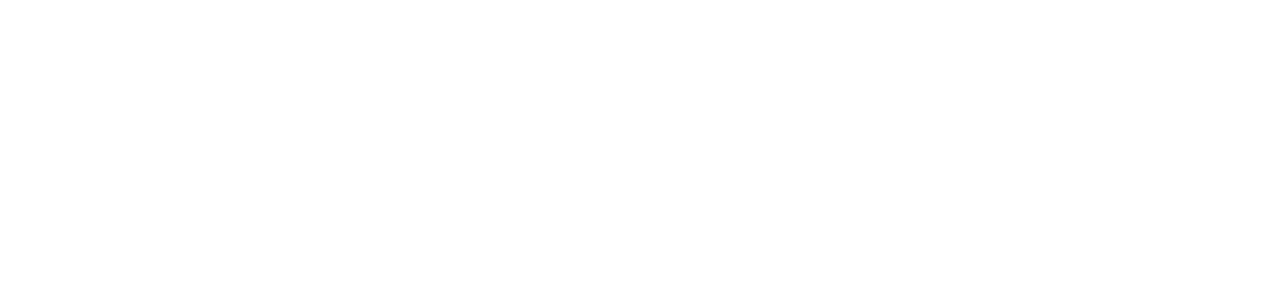
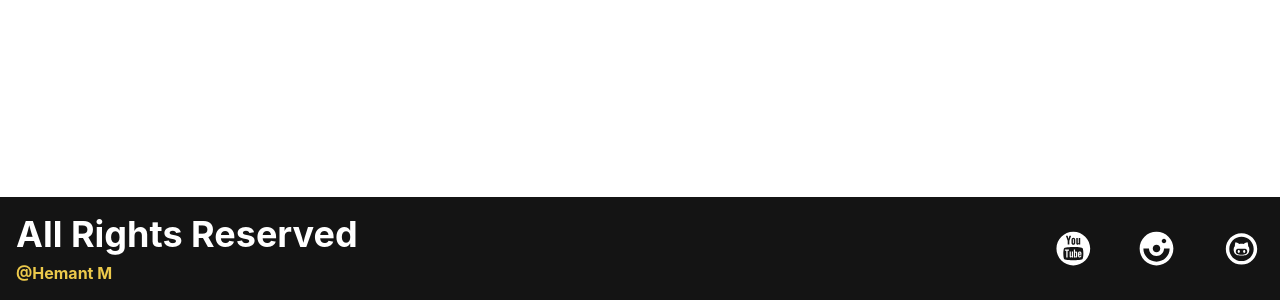
Before and after one commit to hemantmm/TradePros, a React (Create React App) app in the folder course-bundle/: page / in a window 1280 px wide. Shown: the part 1558-1858 px from the top of the page. Before the commit the page ends 1755 px from the top, so only its background shows below. Built offline with nearby package versions, Linux system fonts and the light colour scheme.

Commit message:
course page

```diff
--- a/course-bundle/src/App.js
+++ b/course-bundle/src/App.js
@@ -1,8 +1,9 @@
 import React from 'react';
 import {BrowserRouter as Router, Route,Routes} from 'react-router-dom'
 import Home from './components/Home/Home';
-import Header from './components/Layout/Header';
+import Header from './components/Layout/Header/Header';
 import Courses from './components/Courses/Courses';
+import Footer from './components/Layout/Footer/Footer';
 
 function App() {
   return (
@@ -13,6 +14,7 @@ function App() {
         <Route path='/' element={<Home />} />
         <Route path='/courses' element={<Courses />} />
       </Routes>
+      <Footer />
     </Router>
     </>
   );
--- a/course-bundle/src/components/Courses/Courses.jsx
+++ b/course-bundle/src/components/Courses/Courses.jsx
@@ -1,8 +1,74 @@
-import React from 'react'
+import React, { useState } from 'react'
+import {Button, Container, HStack, Heading, Image, Input, Stack, Text, VStack} from '@chakra-ui/react'
+import {Link} from 'react-router-dom'
+
+const Course=({views,title,imageSrc,id,addToPlaylistHandler,creator,description,lectureCount})=>{
+  return(
+    <VStack className='course' alignItems={['center','flex-start']}>
+      <Image src={imageSrc} boxSize="60" objectFit={'contain'} />
+      <Heading textAlign={["center",'left']} maxW="200px" fontFamily={'sans-serif'} noOfLines={3} children={title} size={'sm'} />
+      <Text children={description} noOfLines={2} />
+
+      <HStack>
+      <Text children={'Creator'} fontWeight={'bold'} textTransform="uppercase" />
+
+      <Text children={creator} fontFamily={'body'} textTransform="uppercase" />
+
+      </HStack>
+
+      <Heading textAlign={'center'} size="xs" children={`Lectures - ${lectureCount}`} textTransform='uppercase' />
+
+      <Heading size="xs" children={`Views - ${views}`} textTransform='uppercase' />
+
+      <Stack direction={['column','row']} alignItems='center'>
+        <Link to={`/course/${id}`}>
+          <Button colorScheme={'yellow'}>Watch Now</Button>
+        </Link>
+
+        <Button variant={'ghost'} colorScheme={'yellow'} onClick={()=>addToPlaylistHandler(id)}>Add to Playlist</Button>
+
+      </Stack>
+
+    </VStack>
+  )
+}
 
 function Courses() {
+
+  const [keyword,setKeyword]=useState("")
+  const [category,setCategory]=useState("")
+
+  const addToPlaylistHandler=()=>{
+    console.log('added');
+  }
+
+  const categories=[
+    "Web Development", "DSA", "AI/ML","App Development"
+  ]
+
   return (
-    <div>Courses</div>
+    // <div>Courses</div>
+    <>
+      <Container minH={'95vh'} maxW='container.lg' paddingY={'8'}>
+        <Heading children="All Courses" m={'8'} />
+        <Input type='text' value={keyword} onChange={(e)=>setKeyword(e.target.value)} placeholder='Search a course...' focusBorderColor='yellow.500' />
+        <HStack overflowX={"auto"} paddingY="8" css={{"&::-webkit-scrollbar":{
+          display:"none"
+        }}}>
+          {
+            categories.map((item,index)=>(
+              <Button key={index} onClick={()=>setCategory(item)} minW={'60'}>
+            <Text children={item} />
+          </Button>
+            ))
+          }
+        </HStack>
+
+        <Stack direction={["column","row"]} flexWrap="wrap" justifyContent={["flex-start","space-evenly"]} alignItems={["center","flex-start"]}>
+            <Course title={"sample"} description={"sample"} views={29} imageSrc={'https://cdn.pixabay.com/photo/2017/05/10/19/29/robot-2301646_960_720.jpg'} id={'smaplpe'} creator={'sample'} lectureCount={9} addToPlaylistHandler={addToPlaylistHandler} />
+        </Stack>
+      </Container>
+    </>
   )
 }
 
--- a/course-bundle/src/components/Home/home.css
+++ b/course-bundle/src/components/Home/home.css
@@ -60,3 +60,15 @@
         width: 100%;
     }
 }
+
+.course
+{
+    width: 250px;
+    margin-bottom: 1rem;
+    transition: all 0.5s;
+}
+
+.course:hover
+{
+    transform: translateY(-10px);
+}
--- /dev/null
+++ b/course-bundle/src/components/Layout/Footer/Footer.jsx
@@ -0,0 +1,36 @@
+import { Box, HStack, Heading, Stack, VStack } from '@chakra-ui/react'
+import React from 'react'
+import {TiSocialYoutubeCircular,TiSocialInstagramCircular} from 'react-icons/ti'
+import {DiGithub} from 'react-icons/di'
+
+function Footer() {
+  return (
+    // <div>Footer</div>
+    <>
+    <Box padding={'4'} bg='blackAlpha.900' minH={'01vh'}>
+        <Stack direction={['column','row']}>
+            <VStack alignItems={['center','flex-start']} width='full'>
+                <Heading children="All Rights Reserved" color={'white'} />
+                <Heading children="@Hemant M" color={'yellow.400'} fontFamily={'body'} size={'sm'} />
+            </VStack>
+
+            <HStack spacing={['2','10']} justifyContent='center' color={'white'} fontSize='45'>
+                <a href='https://youtube.com/hemant' target={'_blank'} rel="noreferrer">
+                    <TiSocialYoutubeCircular />
+                </a>
+
+                <a href='https://instagram.com/hemant' target={'_blank'}>
+                    <TiSocialInstagramCircular />
+                </a>
+
+                <a href='https://github.com/hemantmm' target={'_blank'}>
+                    <DiGithub />
+                </a>
+            </HStack>
+        </Stack>
+    </Box>
+    </>
+  )
+}
+
+export default Footer
--- a/course-bundle/src/components/Layout/Header.jsx
+++ b/course-bundle/src/components/Layout/Header/Header.jsx
@@ -1,5 +1,5 @@
 import React from 'react'
-import { ColorModeSwitcher } from '../../ColorModeSwitcher'
+import { ColorModeSwitcher } from '../../../ColorModeSwitcher'
 import { Button, Drawer, DrawerBody, DrawerContent, DrawerHeader, DrawerOverlay, HStack, VStack, useDisclosure } from '@chakra-ui/react'
 import {RiDashboardFill, RiLogoutBoxLine, RiMenu5Fill} from 'react-icons/ri'
 import { Link } from 'react-router-dom'
```
